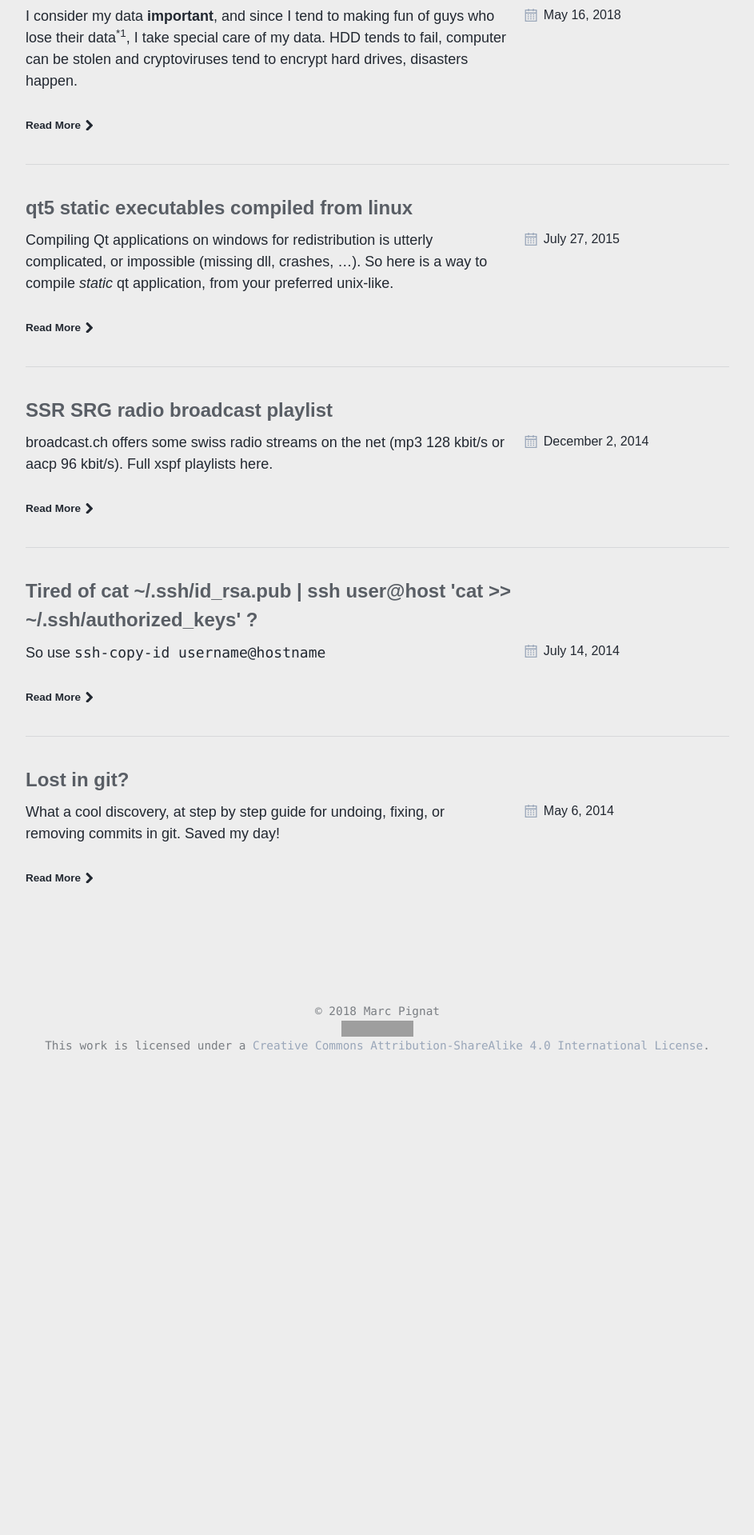
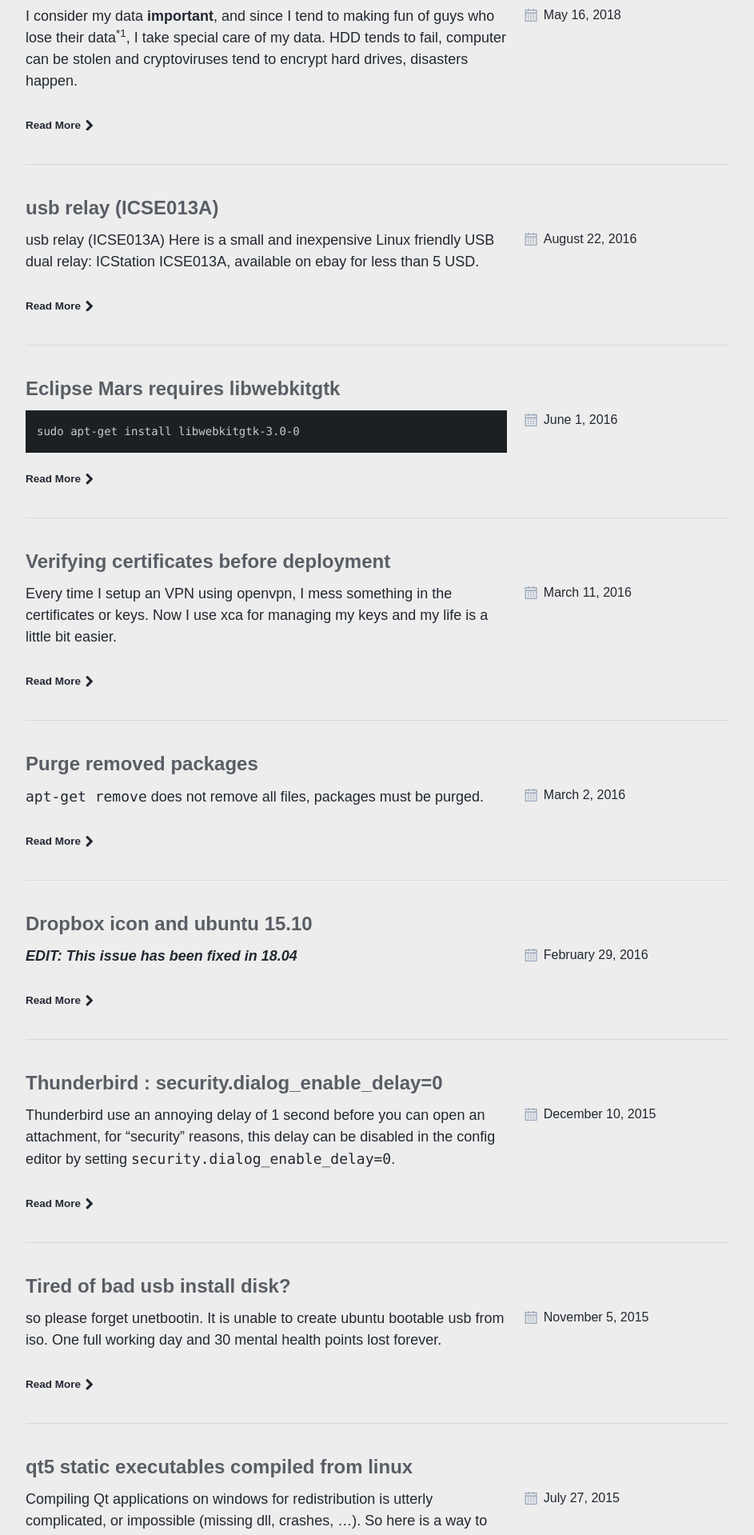
Before and after one commit to RandomReaper/cli, a Jekyll site: the page built from site/index.md, in a window 1280 px wide. Shown: the part 732-2651 px from the top of the page at 80% size, without its empty margins (40-983 px from the left). Built offline with Jekyll 4.4.1, drawn with Linux system fonts in a browser that asks for light colours; before the commit the page ends 2051 px from its top, so only the background shows below that; grey boxes are pictures that could not be loaded.

Commit message:
more ximport

````diff
--- a/site/_data/tags.yml
+++ b/site/_data/tags.yml
@@ -6,5 +6,19 @@ backup: >-
 blog: >-
   *Blah blah*
 
+openwrt: >-
+  [openwrt](https://openwrt.org){:.external} is an open source firmware, mainly used on routers.
+
+  Since I discovered it, I only buy routers and wifi access point compatible with it.
+  Currently running at home on:
+   - my router : [PC Engines APU2](https://www.pcengines.ch/apu2.htm){:.external}.
+   - my wifi access points : [Linksys WRT3200ACM and WRT1900ACS](https://wiki.openwrt.org/toh/linksys/wrt_ac_series){:.external}.
+
+ubuntu: >-
+  [ubuntu](https://www.ubuntu.com){:.external} is my favorite GNU/Linux distribution. I run it on all my servers,
+  workstations and my laptop. `ubuntu` has a dedicated stackexchange site [askubuntu.com](https://askubuntu.com/){:.external},
+  where I participate : [pim](https://askubuntu.com/users/454520/pim){:.external}
+
+
 ximport: >-
   Tested then imported from *randomreaper.blogspot.com*
--- /dev/null
+++ b/site/_posts/2015-12-10-thunderbird-security-dialog.md
@@ -0,0 +1,8 @@
+---
+layout: post
+title: "Thunderbird : security.dialog_enable_delay=0"
+tags: ximport thunderbird
+permalink: /pages/thunderbird-security-dialog.html
+---
+
+Thunderbird use an annoying delay of 1 second before you can open an attachment, for "security" reasons, this delay can be disabled in the config editor by setting `security.dialog_enable_delay=0`.
--- /dev/null
+++ b/site/_posts/2016-02-29-dropbox-xfce-icon.md
@@ -0,0 +1,31 @@
+---
+layout: post
+title: Dropbox icon and ubuntu 15.10
+tags: ximport ubuntu 15.10 16.04 18.04 xfce dropbox
+permalink: /pages/usb-bad-install-disk.html
+---
+
+***EDIT: This issue has been fixed in [18.04](/tag/18.04.html)***
+
+No more dropbox icon?
+
+Stop Dropbox:
+```
+dropbox stop
+```
+
+edit ~/.dropbox-dist/dropboxd and add `export DBUS_SESSION_BUS_ADDRESS=""` the line after `#!/bin/sh`:
+
+```
+#!/bin/sh
+export DBUS_SESSION_BUS_ADDRESS=""
+PAR=$(dirname "$(readlink -f "$0")")
+exec "$PAR/dropbox-lnx.x86_64-49.4.69/dropboxd" "$@"
+```
+
+
+
+Then restart dropbox:
+```
+dropbox start
+```
--- /dev/null
+++ b/site/_posts/2016-03-02-purge-removed.md
@@ -0,0 +1,17 @@
+---
+layout: post
+title: Purge removed packages
+tags: ximport ubuntu aptitude
+permalink: /pages/deb-purge-removed.html
+---
+
+`apt-get remove` does not remove all files, packages must be purged.
+
+ - using `aptitude`:
+```
+sudo aptitude purge '~c'
+```
+ - without `aptitude`:
+```
+sudo dpkg -P $(dpkg -l | awk '/^rc/ { print($2) }')
+```
--- /dev/null
+++ b/site/_posts/2016-03-11-verify-ssl-certificate-before-deployment.md
@@ -0,0 +1,22 @@
+---
+layout: post
+title: Verifying certificates before deployment
+tags: ximport ubuntu ssl openvpn
+permalink: /pages/verify-ssl-certificate-before-deployment.html
+---
+
+Every time I setup an VPN using [openvpn](/tag/openvpn.html), I mess something in the certificates or keys.
+Now I use [xca](http://xca.hohnstaedt.de/xca/) for managing my keys and my life is a little bit easier.
+
+But once the certificates and keys are generated, I usually deploy them something don't work. The openvnp log contains something like :
+```
+VERIFY ERROR: depth=X, error=self signed certificate: ...
+```
+
+`openssl` offer a command for checking certificate chains before deployment:
+
+```
+openssl verify -CAfile ca.crt server.crt
+```
+
+If the response is not "client.crt: OK", there is no need trying to deploy your certificates.
--- /dev/null
+++ b/site/_posts/2016-06-01-eclipse-mars.md
@@ -0,0 +1,10 @@
+---
+layout: post
+title: Eclipse Mars requires libwebkitgtk
+tags: ximport ubuntu eclipse
+permalink: /pages/eclipse-mars-libwebkitgtk.html
+---
+
+```
+sudo apt-get install libwebkitgtk-3.0-0
+```
--- /dev/null
+++ b/site/_posts/2016-08-22-usb-relay.md
@@ -0,0 +1,64 @@
+---
+layout: post
+title: usb relay (ICSE013A)
+tags: ximport ubuntu openwrt
+permalink: /pages/usb-relay-icse013a.html
+---
+
+usb relay (ICSE013A)
+Here is a small and inexpensive Linux friendly USB dual relay: ICStation ICSE013A, available on ebay for less than 5 USD.
+
+![usb-relay](/data/img/usb-relay-icse013a.jpg)
+
+
+Connectors:
+ - USB micro-b
+   - Used for power supply and USB-CDC
+ - 4 pin header (not soldered) :
+   - Power + RS232 signals @ 3.3V
+   - pinout:
+     - RX (connect to master TX)
+     - TX (connect to master RX)
+     - GND
+     - 5V (power supply)
+
+Relay side:
+ - 2x 3 screw terminal
+   - NO
+   - C
+   - NC
+
+Onboard devices:
+  - 2x relay Songle SRD-05VDC-SL-C
+  - 1x USB to serial chip Prolific 2303HX
+  - 1x probably a microcontroller  ??? ST78596
+
+
+Serial configuration:
+**9600,8,n,1**
+
+
+Protocol:
+Say hello and wait some time :
+ ```bash
+ echo -n "P" > /dev/ttyUSB0 && sleep 0.5
+ ```
+Should reply 0xAD for dual channel
+
+
+Say start and wait some time :
+```bash
+echo -n "Q" > /dev/ttyUSB0 && sleep 0.5)
+```
+Now the module wait for binary values until power is removed.
+
+Set values (one bit per relay):
+```bash
+echo -n "\x01" > /dev/ttyUSB0 && sleep 0.5
+```
+
+This will also work using [openwrt](/tag/openwrt.html), using this driver:
+
+```bash
+opkg install kmod-usb-serial-pl2303
+```
--- a/site/_sass/basically-basic/_base.scss
+++ b/site/_sass/basically-basic/_base.scss
@@ -1,5 +1,5 @@
 /* ==========================================================================
-   Base elements
+   Base elements mine
    ========================================================================== */
 
 html {
@@ -109,6 +109,10 @@ a {
   }
 }
 
+a.external:after {
+  content: "↗";
+}
+
 // *:focus {
 //   border-color: $accent-color;
 //   outline: none;
````
Also changed, not shown: site/_posts/2015-11-05-bad-install.md (added, +13 -0 lines), site/data/img/usb-relay-icse013a.jpg (added).
